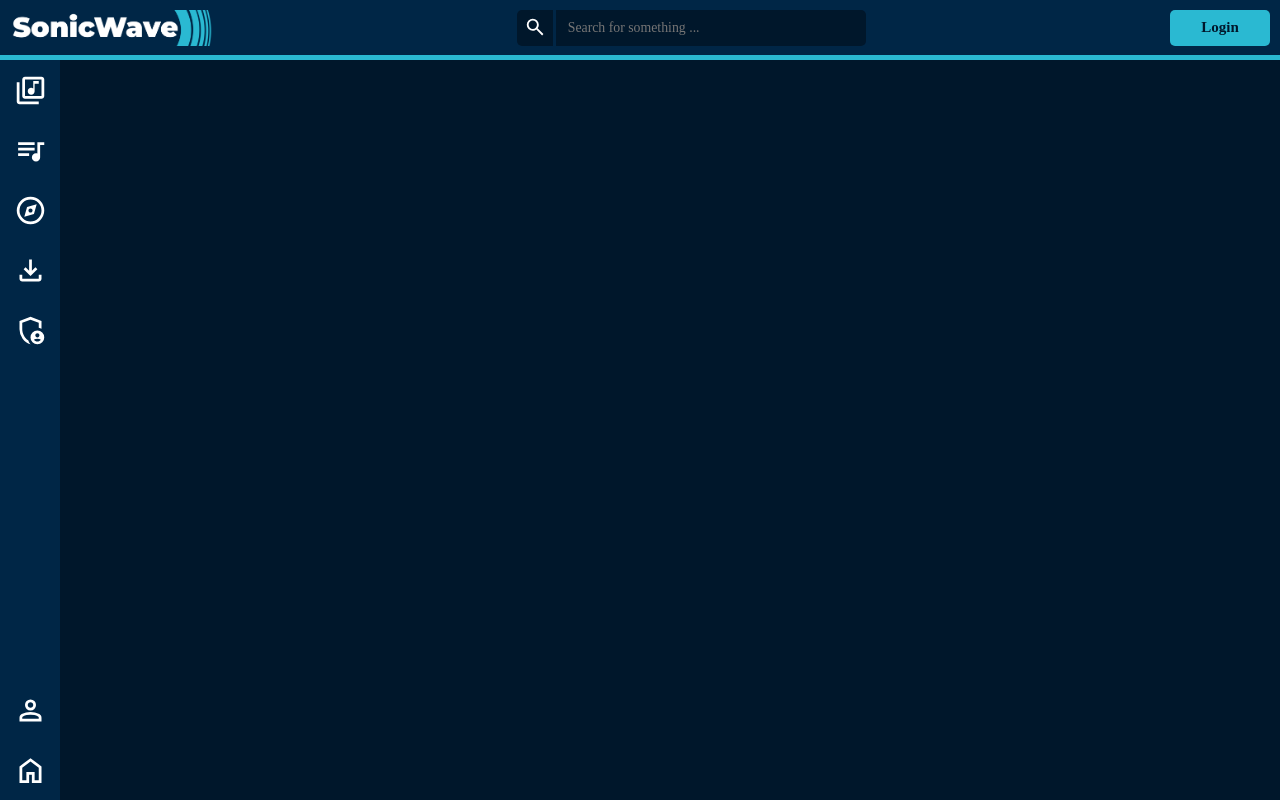
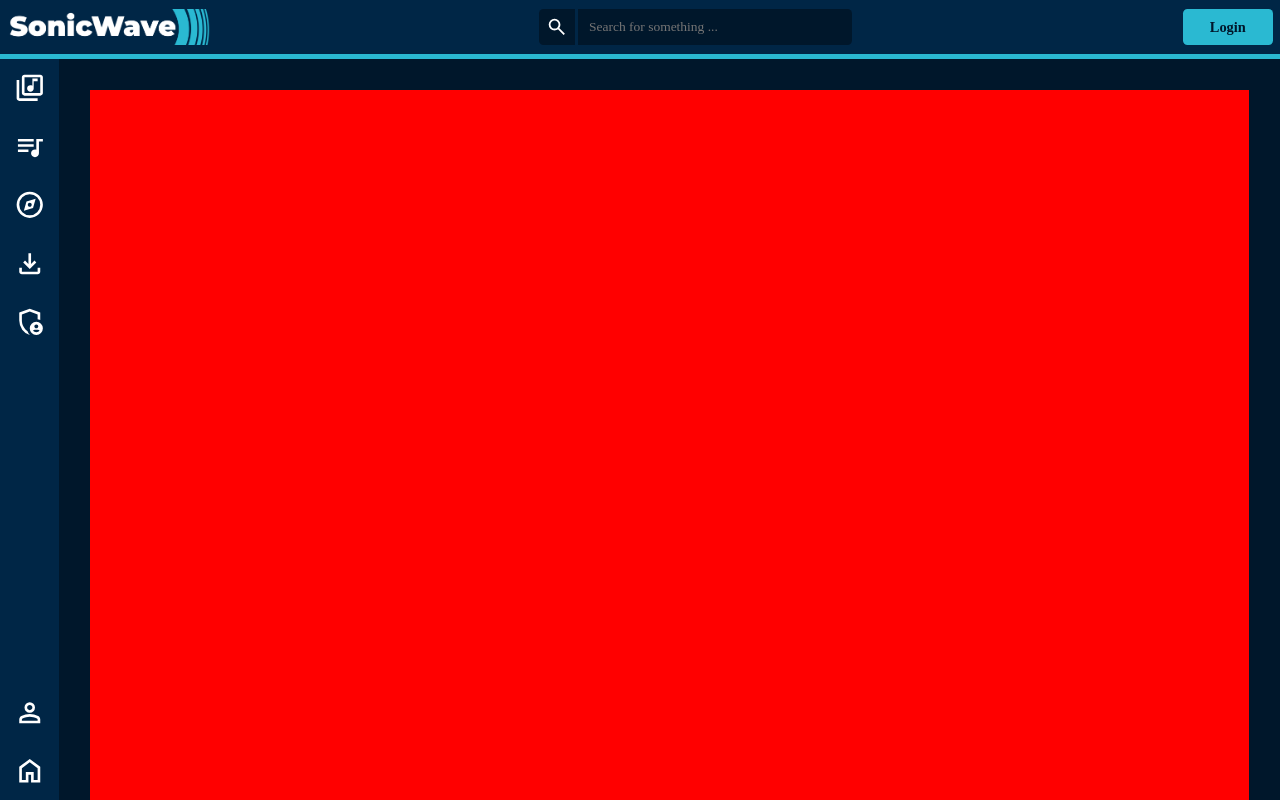
Before and after one commit to julianamschwand/SonicWave, a Vue app: page / in a window 1280 px wide. Built offline with nearby package versions, Linux system fonts and the light colour scheme.

Commit message:
Replaced the navbar size variable with a variable that will be used for everything that uses px

```diff
--- a/src/App.vue
+++ b/src/App.vue
@@ -7,12 +7,23 @@ import SideNavbar from './components/SideNavbar.vue'
   <TopNavbar/>
   <div id="layout">
     <SideNavbar/>
-    <RouterView/>
+    <div id="site-content">
+      <RouterView/>
+    </div>
   </div>
 </template>
 <style scoped>
 #layout {
   display: flex;
-  height: calc(100% - var(--navbar-size));
+  height: calc(100% - var(--ui-scale) * 0.65);
+  width: 100%;
+}
+
+#site-content {
+  height: 100%;
+  width: 100%;
+  padding: calc(var(--ui-scale) * 0.35);
+  overflow: auto;
+  box-sizing: border-box;
 }
 </style>
--- a/src/assets/main.css
+++ b/src/assets/main.css
@@ -7,7 +7,7 @@
   --background: #00172b;
   --objects: #002646;
   --accent: #2ab9d2;
-  --navbar-size: 60px;
+  --ui-scale: 90px;
 }
 
 html, body, #app {
--- a/src/components/SideNavbar.vue
+++ b/src/components/SideNavbar.vue
@@ -48,7 +48,7 @@ const router = useRouter()
 <style scoped>
 #navbar {
   height: 100%;
-  width: var(--navbar-size);
+  width: calc(var(--ui-scale) * 0.65);
   background-color: var(--objects);
   display: flex;
   flex-direction: column;
@@ -56,8 +56,8 @@ const router = useRouter()
 }
 
 .nav-button {
-  width: var(--navbar-size);
-  height: var(--navbar-size);
+  width: calc(var(--ui-scale) * 0.65);
+  height: calc(var(--ui-scale) * 0.65);
   background-color: var(--objects);
   display: flex;
   justify-content: center;
@@ -65,7 +65,7 @@ const router = useRouter()
 }
 
 svg {
-  height: calc(var(--navbar-size) * 0.55);
-  width: calc(var(--navbar-size) * 0.55);
+  height: calc(var(--ui-scale) * 0.35);
+  width: calc(var(--ui-scale) * 0.35);
 }
 </style>
--- a/src/components/TopNavbar.vue
+++ b/src/components/TopNavbar.vue
@@ -23,32 +23,32 @@ const router = useRouter()
 </template>
 <style scoped>
 #navbar {
-  height: calc(var(--navbar-size) - 5px);
+  height: calc(var(--ui-scale) * 0.65 - calc(var(--ui-scale) * 0.05));
   width: 100%;
   background-color: var(--objects);
   display: flex;
   align-items: center;
   justify-content: space-between;
-  padding: 10px;
+  padding: calc(var(--ui-scale) * 0.08);
   box-sizing: border-box;
 }
 
 #seperator {
-  height: 5px;
+  height: calc(var(--ui-scale) * 0.05);
   width: 100%;
   background-color: var(--accent);
 }
 
 #logo {
-  max-height: calc(var(--navbar-size) * 0.6);
+  max-height: calc(var(--ui-scale) * 0.4);
   cursor: pointer;
 }
 
 #search-container {
-  width: 350px;
+  width: calc(var(--ui-scale) * 3.5);
   display: flex;
   align-items: center;
-  gap: 3px;
+  gap: calc(var(--ui-scale) * 0.03);
 }
 
 #search-container * {
@@ -56,28 +56,28 @@ const router = useRouter()
   color: white;
   border: none;
   outline: none;
-  font-size: calc(var(--navbar-size) * 0.23);
+  font-size: calc(var(--ui-scale) * 0.15);
 }
 
 #search-container div:first-child {
   justify-content: center;
   border-radius: 0px;
-  border-top-left-radius: 5px;
-  border-bottom-left-radius: 5px;
-  max-width: calc(var(--navbar-size) * 0.6);
+  border-top-left-radius: calc(var(--ui-scale) * 0.05);
+  border-bottom-left-radius: calc(var(--ui-scale) * 0.05);
+  max-width: calc(var(--ui-scale) * 0.4);
   padding: 0px;
 }
 
 #search-container div {
   display: flex;
   align-items: center;
-  height: calc(var(--navbar-size) * 0.6);
-  border-top-right-radius: 5px;
-  border-bottom-right-radius: 5px;
-  width: calc(100% - calc(var(--navbar-size) - 20px));
+  height: calc(var(--ui-scale) * 0.4);
+  border-top-right-radius: calc(var(--ui-scale) * 0.05);
+  border-bottom-right-radius: calc(var(--ui-scale) * 0.05);
+  width: calc(100% - calc(var(--ui-scale) * 0.45));
   box-sizing: border-box;
-  padding-left: 10px;
-  padding-right: 10px;
+  padding-left:calc(var(--ui-scale) * 0.1);
+  padding-right: calc(var(--ui-scale) * 0.1);
 }
 
 #search-container input {
@@ -85,17 +85,17 @@ const router = useRouter()
 }
 
 #login-button {
-  height: calc(var(--navbar-size) * 0.6);
-  width: 100px;
-  border-radius: 5px;
+  height: calc(var(--ui-scale) * 0.4);
+  width: var(--ui-scale);
+  border-radius: calc(var(--ui-scale) * 0.05);
   background-color: var(--accent);
   color: var(--background);
   font-weight: bold;
-  font-size: calc(var(--navbar-size) * 0.25);
+  font-size: calc(var(--ui-scale) * 0.16);
 }
 
 svg {
-  height: calc(var(--navbar-size) * 0.37);
-  width: calc(var(--navbar-size) * 0.37);
+  height: calc(var(--ui-scale) * 0.24);
+  width: calc(var(--ui-scale) * 0.24);
 }
 </style>
--- a/src/views/HomeView.vue
+++ b/src/views/HomeView.vue
@@ -1,12 +1,12 @@
 <script setup>
 </script>
 <template>
-
+  <div></div>
 </template>
 <style scoped>
 div {
-  width: 100px;
-  height: 100px;
+  height: 2000px;
   background-color: red;
+  width: 100%;
 }
 </style>
```
